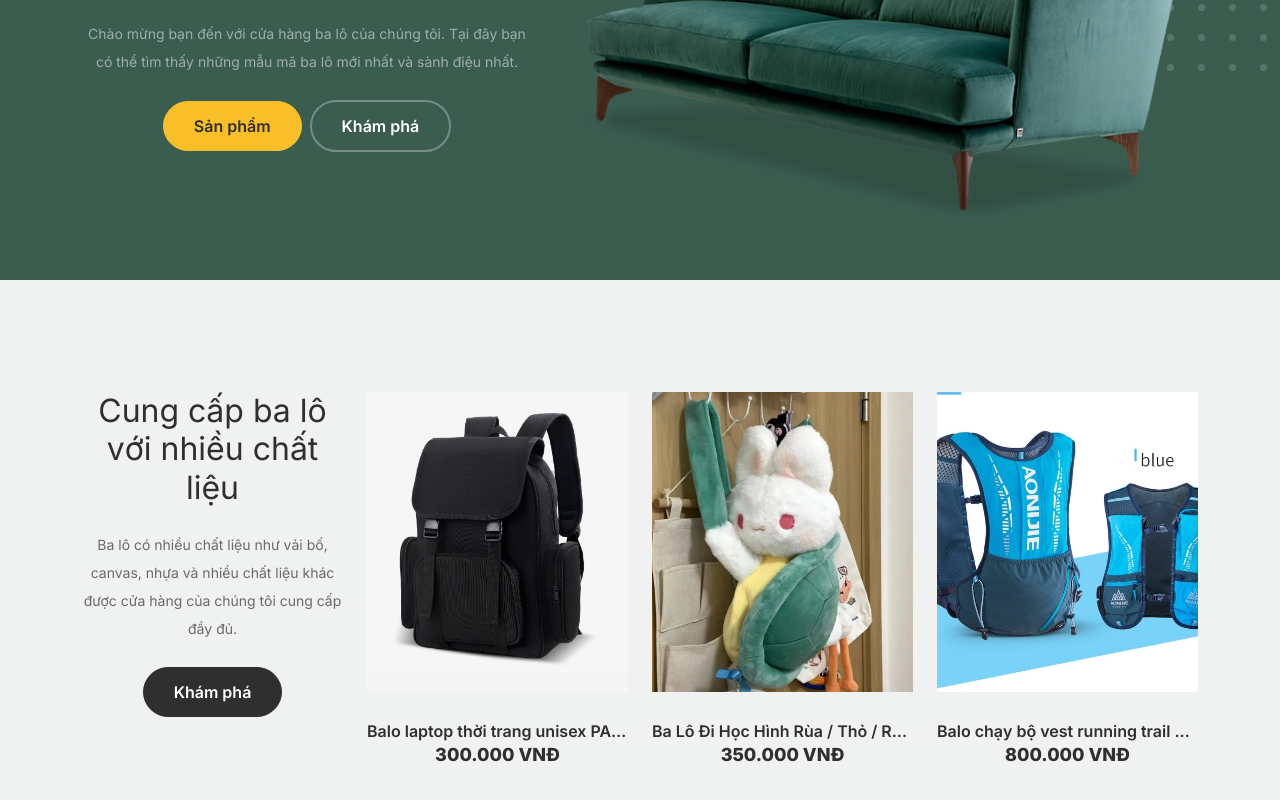
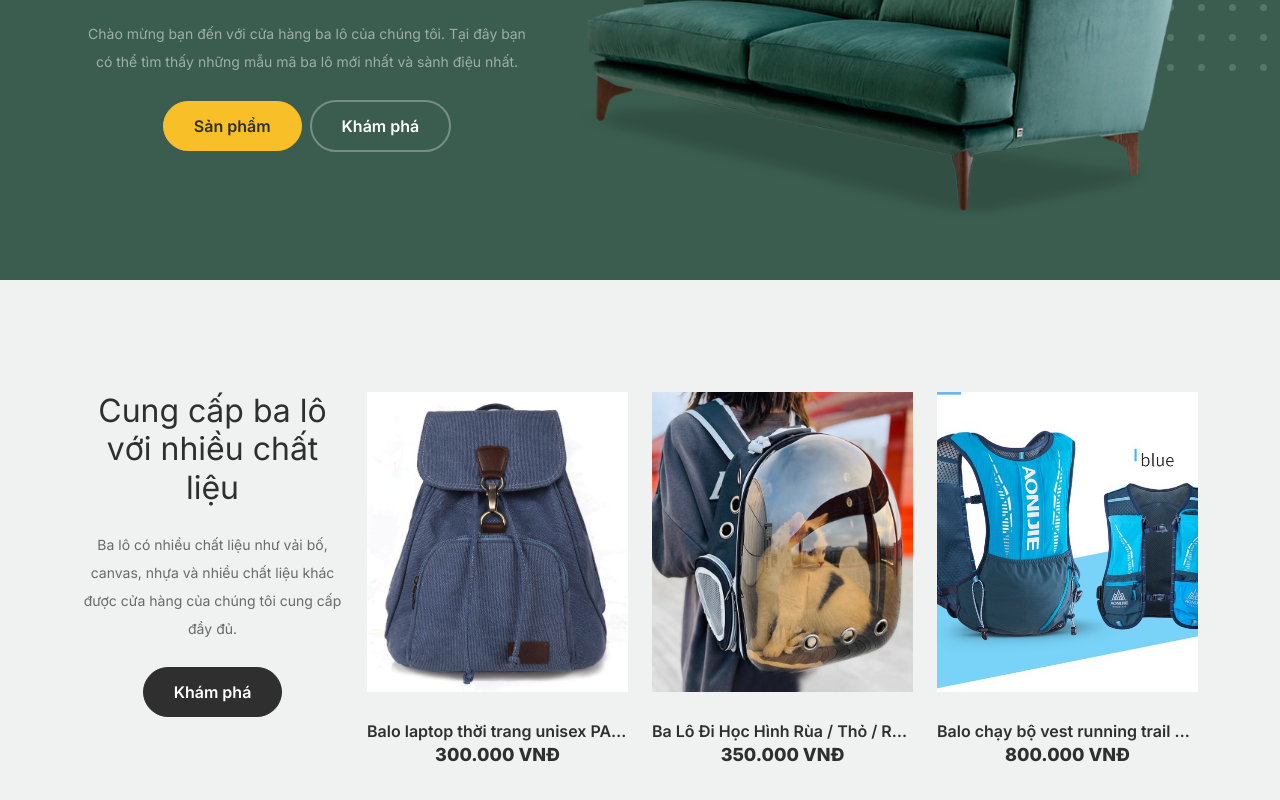
Before and after one commit to nguyennga66/WebBanBaLo, a React (Create React App) app in the folder webbanbalofe/: page / in a window 1280 px wide. Shown: the part 296-1096 px from the top of the page. Built offline with nearby package versions, Linux system fonts and the light colour scheme.

Commit message:
update checkout, home, thankyou page

```diff
--- a/webbanbalofe/src/pages/Checkout.js
+++ b/webbanbalofe/src/pages/Checkout.js
@@ -22,13 +22,6 @@ export default function Checkout() {
 
       <div className="untree_co-section">
         <div className="container">
-          <div className="row mb-5">
-            <div className="col-md-12">
-              <div className="border p-4 rounded" role="alert">
-                Bạn đã có tài khoản? <NavLink to="/signin">Chọn vào đây</NavLink> để đăng nhập
-              </div>
-            </div>
-          </div>
           <div className="row">
             <div className="col-md-6 mb-5 mb-md-0">
               <h2 className="h3 mb-3 text-black">Chi tiết hóa đơn</h2>
--- a/webbanbalofe/src/pages/Home.js
+++ b/webbanbalofe/src/pages/Home.js
@@ -55,8 +55,8 @@ export default function Home() {
             </div>
 
             <div className="col-12 col-md-4 col-lg-3 mb-5 mb-md-0">
-              <NavLink className="product-item" to="/product_page/59">
-                <img src={require("../images/product/balolaptop1.jpg")} className="img-fluid product-thumbnail" alt="" />
+              <NavLink className="product-item" to="/product_page/1">
+                <img src={require("../images/product/balonam1.png")} className="img-fluid product-thumbnail" alt="" />
                 <h3 className="product-title">Balo laptop thời trang unisex PADO 604 thiết kế chống thấm cao cấp, chứa được laptop 15.6 inch</h3>
                 <strong className="product-price">300.000 VNĐ</strong>
 
@@ -67,8 +67,8 @@ export default function Home() {
             </div>
 
             <div className="col-12 col-md-4 col-lg-3 mb-5 mb-md-0">
-              <NavLink className="product-item" to="/product_page/54">
-              <img src={require("../images/product/balotreem1.jpg")} className="img-fluid product-thumbnail" alt="" />
+              <NavLink className="product-item" to="/product_page/6">
+              <img src={require("../images/product/balothucung1.jpg")} className="img-fluid product-thumbnail" alt="" />
                 <h3 className="product-title">Ba Lô Đi Học Hình Rùa / Thỏ / Rùa Hoạt Hình Nhồi Bông Dễ Thương Cho Nữ</h3>
                 <strong className="product-price">350.000 VNĐ</strong>
 
--- a/webbanbalofe/src/pages/Thankyou.js
+++ b/webbanbalofe/src/pages/Thankyou.js
@@ -43,7 +43,8 @@ export default function Thankyou() {
                   />
                 </svg>
               </span>
-              <h2 className="display-3 text-black">Cám ơn bạn!</h2>
+              <h2 className="display-6 text-black">Cám ơn bạn đã mua hàng!</h2>
+              <br></br>
               <p className="lead mb-5">Bạn đã đặt hàng thành công.</p>
               <p>
                 <NavLink to="/product" className="btn btn-sm btn-outline-black">
```
